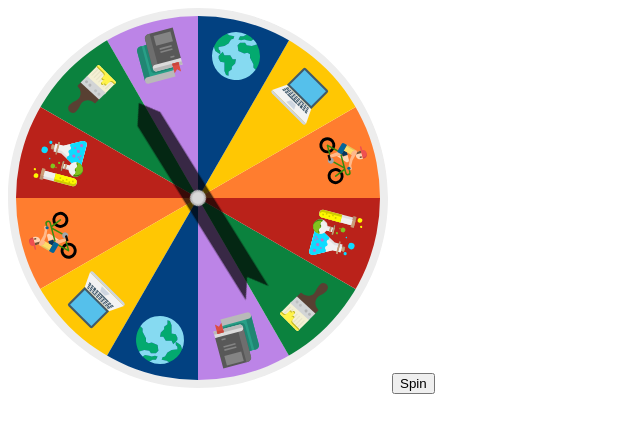
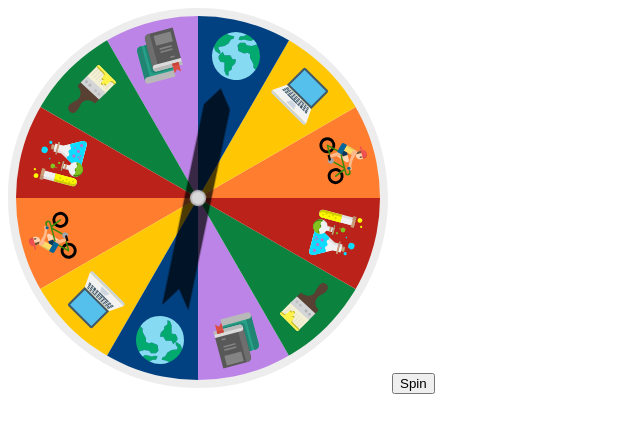
Before and after one commit to josetravassos/fortune-wheel, a plain HTML site: page index.html in a window 1280 px wide. Both pictures are taken after a click on the button "Spin". Shown: the whole page, without its empty margins (0-640 px from the left). Drawn offline with Linux system fonts and the light colour scheme.

Commit message:
totalDistance function. Passing stopPoint to getRotating to define where we want the pointer to stop
Co-authored-by: Fabricio Biron <fabriciobiron@gmail.com>

```diff
--- a/index.html
+++ b/index.html
@@ -1777,8 +1777,22 @@
       var wheel = document.getElementById('wheel');
       var arrow = document.getElementById('arrow');
       var pointer = document.getElementById('pointer');
-      var allPaths = document.querySelectorAll('path[data-name="sliceBkg"]'),
-        i;
+      var allPaths = document.querySelectorAll('path[data-name="sliceBkg"]');
+
+      var subjects = {
+        1: 'Social Studies',
+        2: 'Math and Technology',
+        3: 'Health and Physical Education',
+        4: 'Science',
+        5: 'Language and Creative Arts',
+        6: 'General Knowledge',
+        7: 'Social Studies',
+        8: 'Math and Technology',
+        9: 'Health and Physical Education',
+        10: 'Science',
+        11: 'Language and Creative Arts',
+        12: 'General Knowledge',
+      };
 
       document.getElementById('spin').addEventListener('click', function () {
         arrow.style.transform = 'rotate(0deg)';
@@ -1787,15 +1801,31 @@
         for (i = 0; i < allPaths.length; ++i) {
           allPaths[i].style.opacity = '1';
         }
+        const stopPoint = 5; // temp id
 
         setTimeout(function () {
-          getRotating();
+          getRotating(stopPoint);
+          console.log(subjects[stopPoint]);
         });
       });
 
-      function getRotating() {
+      const totalDistance = (randomDistance, stopPoint) => {
+        const m = randomDistance % 360;
+        const n = 360 / 12;
+        const result = randomDistance - m + stopPoint * n - n / 2;
+        console.log('totalDistance', randomDistance, result, m, n);
+        return result;
+      };
+
+      function getRotating(stopPointId) {
         var transitionTime = Math.floor(Math.random() * (5 - 3 + 1)) + 3;
-        var rotateDegrees = Math.floor(Math.random() * (2160 - 720 + 1)) + 720;
+        var rotateDegrees = totalDistance(
+          Math.floor(Math.random() * (2160 - 720 + 1)) + 720,
+          stopPointId
+        );
+
+        // var rotateDegrees = Math.floor(360);
+
         arrow.style.transform = 'rotate(' + rotateDegrees + 'deg)';
         arrow.style.transition = transitionTime + 's';
         console.log(`rotation Degrees:`, rotateDegrees);
```
